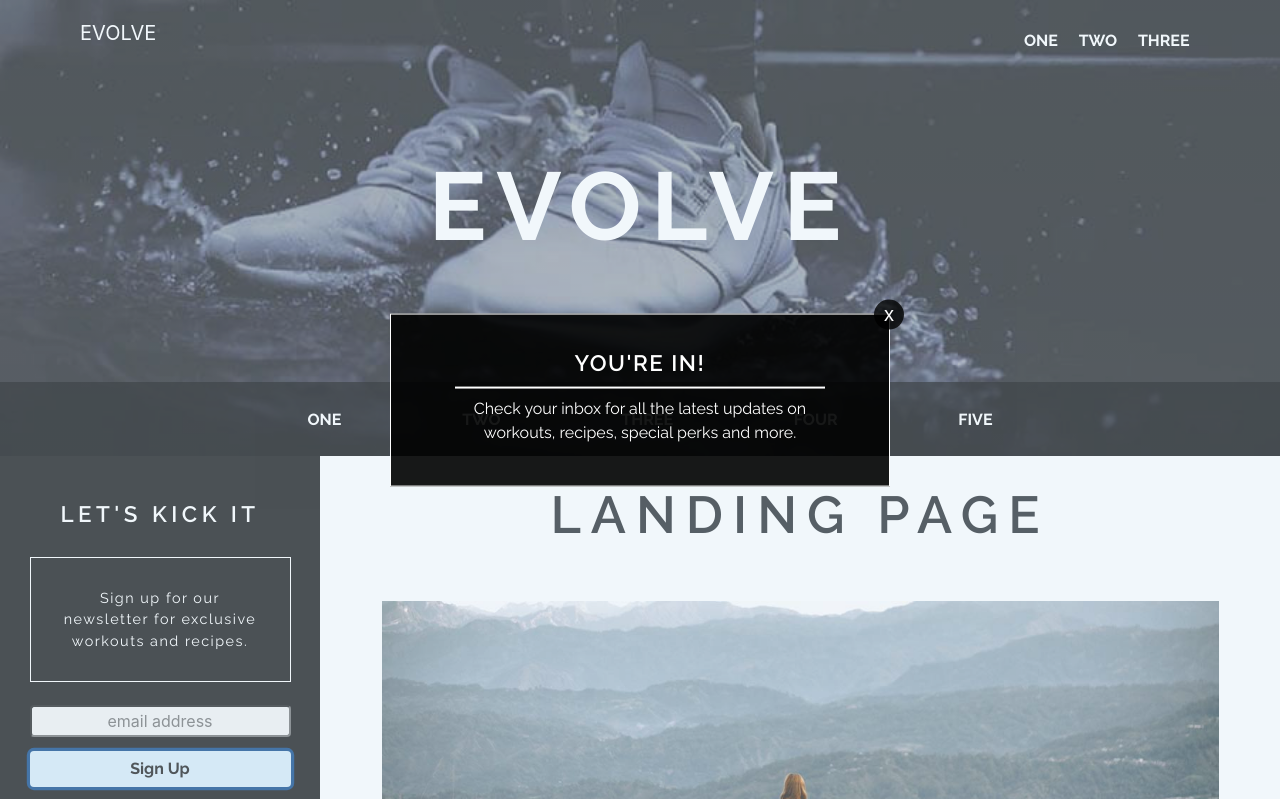
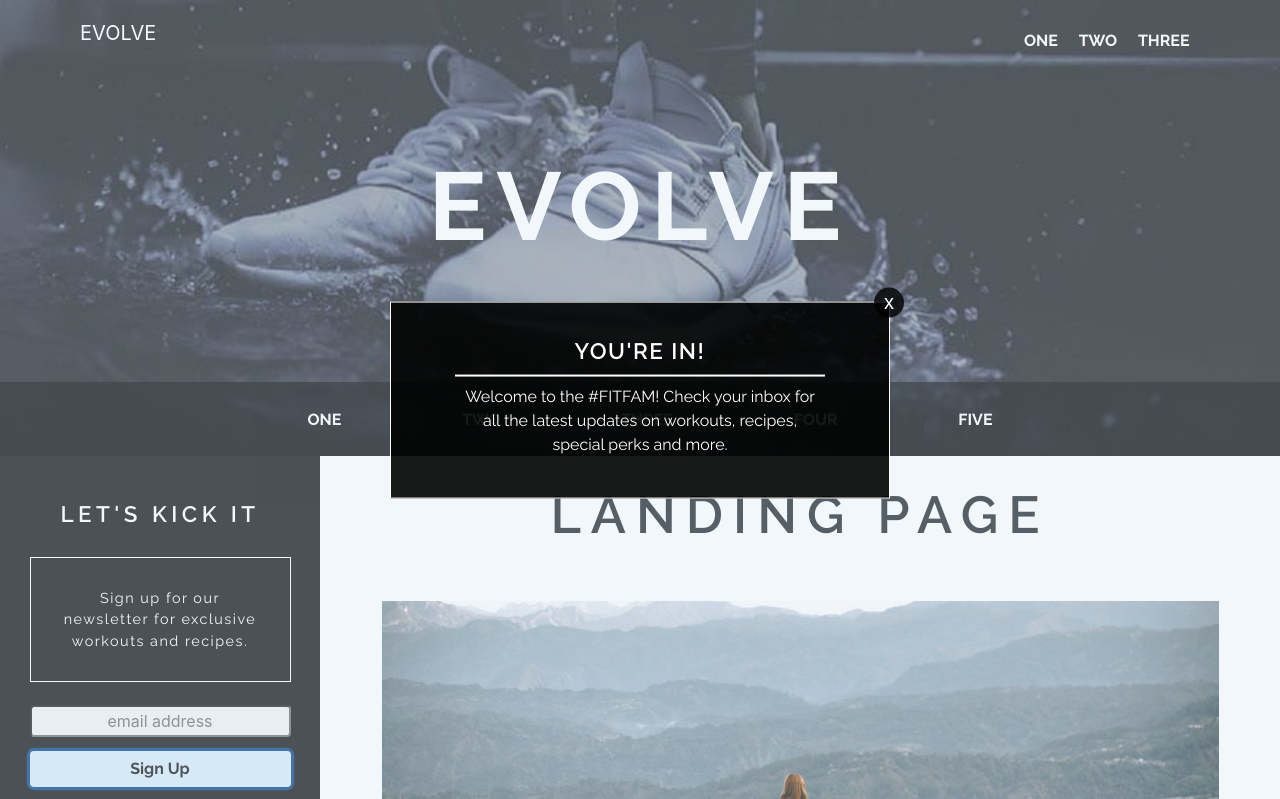
Before and after one commit to lforrister/Evolve, a plain HTML site: page landing-page.html in a window 1280 px wide. Both pictures are taken after a click on the link "Sign Up". Shown: the top 799 px of the page. Drawn offline with nearby package versions, Linux system fonts and the light colour scheme.

Commit message:
email input fix

```diff
--- a/assets/script.js
+++ b/assets/script.js
@@ -267,7 +267,7 @@ $(".submit-btn").click(function () {
     $("#email-popup").show();
     var input = $(".email-input").val();
     console.log(input);
-    $(".email-text").append("<p class='text-white text-center display-4-thin'> Check your inbox at <strong> " + input + "</strong> for all the latest updates on workouts, recipes, special perks and more. </p>");
+    $(".email-text").append("<p class='text-white text-center display-4-thin'> Welcome to the #FITFAM <strong> " + input + "</strong>! Check your inbox for all the latest updates on workouts, recipes, special perks and more. </p>");
 
 
 });
--- a/landing-page.html
+++ b/landing-page.html
@@ -762,7 +762,7 @@
         <div class="popupwin" data-popup="popup-1" id="email-popup">
             <div class="popup-inner">
                     <h2 class="display-3 text-center"> YOU'RE IN!</h2>
-                    <p class="display-4-thin text-white text-center"> Check your inbox for all the latest updates on workouts, recipes, special perks and more. </p>
+                    <p class="display-4-thin text-white text-center"> Welcome to the #FITFAM! Check your inbox for all the latest updates on workouts, recipes, special perks and more. </p>
                 <a class="popup-close" data-popup-close="popup-1" href="#">x</a>
             </div>
         </div>
```
